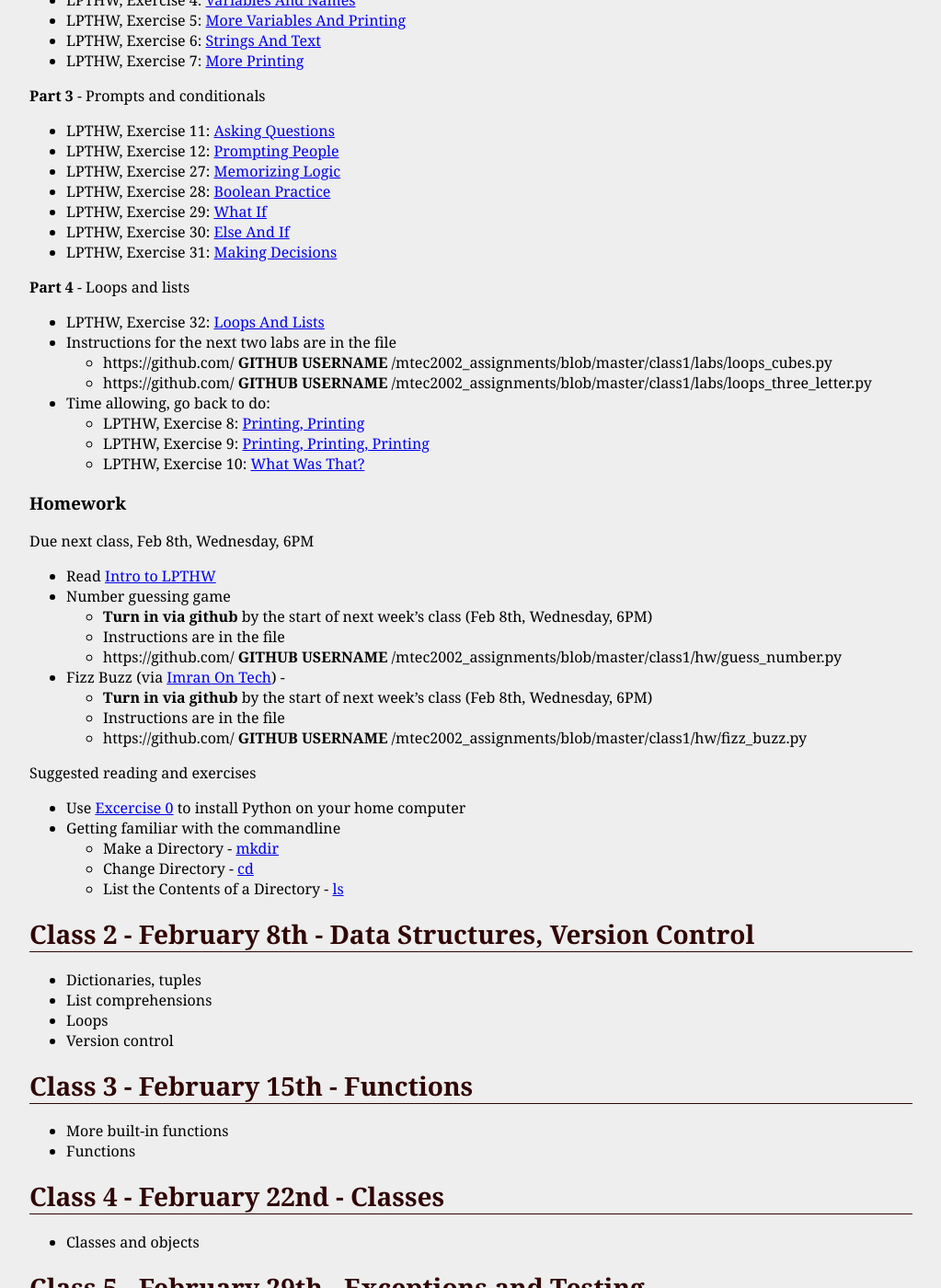
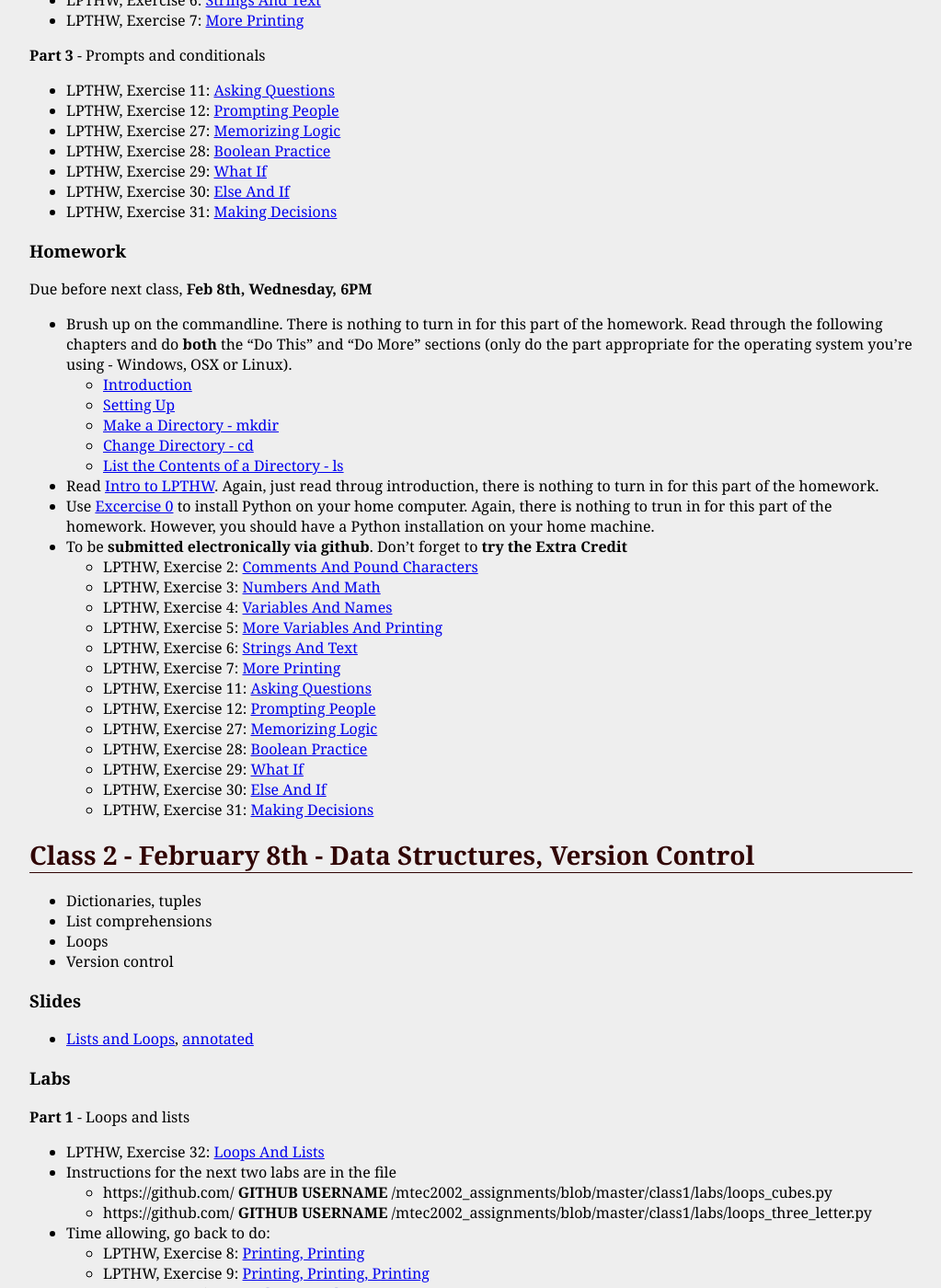
Before and after one commit to jversoza/MTEC2002, a Jekyll site: the page built from syllabus.markdown, in a window 1280 px wide and 1400 px high, scrolled down 986 px. Shown: the whole window at 92% size, without its empty margins (128-1151 px from the left). Built offline with Jekyll 4.4.1, drawn with Linux system fonts in a browser that asks for light colours; some of the changed text lies outside the part shown.

Commit message:
moved programming-foundations... to syllabus

```diff
--- a/_includes/nav.html
+++ b/_includes/nav.html
@@ -9,7 +9,7 @@
 {% if page.nav-state == 'syllabus' %}
 	<li class="current-page">Syllabus</li>
 {% else %}
-	<li><a href="programming-foundations-2012-spring.html">Syllabus</a></li>
+	<li><a href="syllabus.html">Syllabus</a></li>
 {% endif %}
 </ul>
 </div>
--- a/class1/slides/close.html
+++ b/class1/slides/close.html
@@ -20,7 +20,7 @@
 <section>
 <h2>Homework</h2>
 <ul>
-	<li>Homework is posted on the <a href="../../programming-foundations-2012-spring.html">temporary course site</a> and it will also be posted on the <a href="http://emerging-media.info/class/mtec2002/">blog</a></li>
+	<li>Homework is posted on the <a href="../../syllabus.html">temporary course site</a> and it will also be posted on the <a href="http://emerging-media.info/class/mtec2002/">blog</a></li>
 	<li>Submit via github by the start of next class (2/8, Wednesday, 6PM)</li>
 	<li>Feel free to <a href="../../index.html#contact">email me or visit during office hours</a> if you need help</li>
 </ul>
--- a/class1/slides/setup.html
+++ b/class1/slides/setup.html
@@ -186,7 +186,7 @@
 <section>
 <h2>For today's lab exercises...</h2>
 <ul>
-	<li><a href="../../programming-foundations-2012-spring.html">Find the links in the syllabus</a></li>
+	<li><a href="../../syllabus.html">Find the links in the syllabus</a></li>
 	<li>There will be 3 more parts to this lab, each with multiple exercises</li>
 	<li>Submit each lab by pasting your code into the appropriate file in github</li>
 	<li>After you've submitted your code, do the Extra Credit; it's mandatory for the lab work!</li>
--- a/programming-foundations-2012-spring.markdown
+++ b/syllabus.markdown
@@ -47,36 +45,33 @@
 * LPTHW, Exercise 30: [Else And If](http://learnpythonthehardway.org/book/ex30.html)
 * LPTHW, Exercise 31: [Making Decisions](http://learnpythonthehardway.org/book/ex31.html)
 
-__Part 4__ - Loops and lists
-* LPTHW, Exercise 32: [Loops And Lists](http://learnpythonthehardway.org/book/ex32.html)
-* Instructions for the next two labs are in the file
-	* https://github.com/ __GITHUB USERNAME__ /mtec2002_assignments/blob/master/class1/labs/loops_cubes.py
-	* https://github.com/ __GITHUB USERNAME__ /mtec2002_assignments/blob/master/class1/labs/loops_three_letter.py
-* Time allowing, go back to do:
-	* LPTHW, Exercise 8: [Printing, Printing](http://learnpythonthehardway.org/book/ex8.html)
-	* LPTHW, Exercise 9: [Printing, Printing, Printing](http://learnpythonthehardway.org/book/ex9.html)
-	* LPTHW, Exercise 10: [What Was That?](http://learnpythonthehardway.org/book/ex10.html)
 
+<a class="homework1" id="homework1"></a>
+###Homework
+Due before next class, __Feb 8th, Wednesday, 6PM__
 
-###Homework
-Due next class, Feb 8th, Wednesday, 6PM
-* Read [Intro to LPTHW](http://learnpythonthehardway.org/book/intro.html)
-* Number guessing game
-	* __Turn in via github__ by the start of next week's class (Feb 8th, Wednesday, 6PM)
-	* Instructions are in the file
-	* https://github.com/ __GITHUB USERNAME__ /mtec2002_assignments/blob/master/class1/hw/guess_number.py
-* Fizz Buzz (via [Imran On Tech](http://imranontech.com/2007/01/24/using-fizzbuzz-to-find-developers-who-grok-coding/)) -
-	* __Turn in via github__ by the start of next week's class (Feb 8th, Wednesday, 6PM)
-	* Instructions are in the file
-	* https://github.com/ __GITHUB USERNAME__ /mtec2002_assignments/blob/master/class1/hw/fizz_buzz.py
-
-
-Suggested reading and exercises
-* Use [Excercise 0](http://learnpythonthehardway.org/book/ex0.html) to install Python on your home computer
-* Getting familiar with the commandline
-	* Make a Directory - [mkdir](http://cli.learncodethehardway.org/book/cli-crash-coursech4.html#x9-250004)
-	* Change Directory - [cd](http://cli.learncodethehardway.org/book/cli-crash-coursech5.html#x10-290005)
-	* List the Contents of a Directory - [ls](http://cli.learncodethehardway.org/book/cli-crash-coursepa1.html#x8-24000I)
+* Brush up on the commandline.  There is nothing to turn in for this part of the homework.  Read through the following chapters and do __both__ the "Do This" and "Do More" sections (only do the part appropriate for the operating system you're using - Windows, OSX or Linux).
+	* [Introduction](http://cli.learncodethehardway.org/book/cli-crash-courseli3.html#x4-3000)
+	* [Setting Up](http://cli.learncodethehardway.org/book/cli-crash-coursech1.html)
+	* [Make a Directory - mkdir](http://cli.learncodethehardway.org/book/cli-crash-coursech4.html#x9-250004)
+	* [Change Directory - cd](http://cli.learncodethehardway.org/book/cli-crash-coursech5.html#x10-290005)
+	* [List the Contents of a Directory - ls](http://cli.learncodethehardway.org/book/cli-crash-coursepa1.html#x8-24000I)
+* Read [Intro to LPTHW](http://learnpythonthehardway.org/book/intro.html).  Again, just read throug introduction, there is nothing to turn in for this part of the homework.
+* Use [Excercise 0](http://learnpythonthehardway.org/book/ex0.html) to install Python on your home computer.  Again, there is nothing to trun in for this part of the homework.  However, you should have a Python installation on your home machine.
+* To be __submitted electronically via github__.  Don't forget to __try the Extra Credit__
+	* LPTHW, Exercise 2: [Comments And Pound Characters](http://learnpythonthehardway.org/book/ex2.html)
+	* LPTHW, Exercise 3: [Numbers And Math](http://learnpythonthehardway.org/book/ex3.html)
+	* LPTHW, Exercise 4: [Variables And Names](http://learnpythonthehardway.org/book/ex4.html)
+	* LPTHW, Exercise 5: [More Variables And Printing](http://learnpythonthehardway.org/book/ex5.html)
+	* LPTHW, Exercise 6: [Strings And Text](http://learnpythonthehardway.org/book/ex6.html)
+	* LPTHW, Exercise 7: [More Printing](http://learnpythonthehardway.org/book/ex7.html)
+	* LPTHW, Exercise 11: [Asking Questions](http://learnpythonthehardway.org/book/ex11.html)
+	* LPTHW, Exercise 12: [Prompting People](http://learnpythonthehardway.org/book/ex12.html)
+	* LPTHW, Exercise 27: [Memorizing Logic](http://learnpythonthehardway.org/book/ex27.html)
+	* LPTHW, Exercise 28: [Boolean Practice](http://learnpythonthehardway.org/book/ex28.html)
+	* LPTHW, Exercise 29: [What If](http://learnpythonthehardway.org/book/ex29.html)
+	* LPTHW, Exercise 30: [Else And If](http://learnpythonthehardway.org/book/ex30.html)
+	* LPTHW, Exercise 31: [Making Decisions](http://learnpythonthehardway.org/book/ex31.html)
 
 
 Class 2 - February 8th - Data Structures, Version Control
@@ -86,6 +81,27 @@
 * Loops
 * Version control
 
+###Slides
+* [Lists and Loops](class1/slides/lists_and_loops.html), [annotated](http://jversoza.github.com/MTEC2002/onstage.html#http://jversoza.github.com/MTEC2002/class1/slides/lists_and_loops.html)
+
+###Labs
+__Part 1__ - Loops and lists
+* LPTHW, Exercise 32: [Loops And Lists](http://learnpythonthehardway.org/book/ex32.html)
+* Instructions for the next two labs are in the file
+	* https://github.com/ __GITHUB USERNAME__ /mtec2002_assignments/blob/master/class1/labs/loops_cubes.py
+	* https://github.com/ __GITHUB USERNAME__ /mtec2002_assignments/blob/master/class1/labs/loops_three_letter.py
+* Time allowing, go back to do:
+	* LPTHW, Exercise 8: [Printing, Printing](http://learnpythonthehardway.org/book/ex8.html)
+	* LPTHW, Exercise 9: [Printing, Printing, Printing](http://learnpythonthehardway.org/book/ex9.html)
+	* LPTHW, Exercise 10: [What Was That?](http://learnpythonthehardway.org/book/ex10.html)
+* Number guessing game
+	* __Turn in via github__ by the start of next week's class (Feb 8th, Wednesday, 6PM)
+	* Instructions are in the file
+	* https://github.com/ __GITHUB USERNAME__ /mtec2002_assignments/blob/master/class1/hw/guess_number.py
+* Fizz Buzz (via [Imran On Tech](http://imranontech.com/2007/01/24/using-fizzbuzz-to-find-developers-who-grok-coding/)) -
+	* __Turn in via github__ by the start of next week's class (Feb 8th, Wednesday, 6PM)
+	* Instructions are in the file
+	* https://github.com/ __GITHUB USERNAME__ /mtec2002_assignments/blob/master/class1/hw/fizz_buzz.py
 
 Class 3 - February 15th - Functions
 =====
```
Also changed, not shown: other parts of syllabus.markdown (+1 -3 lines).
